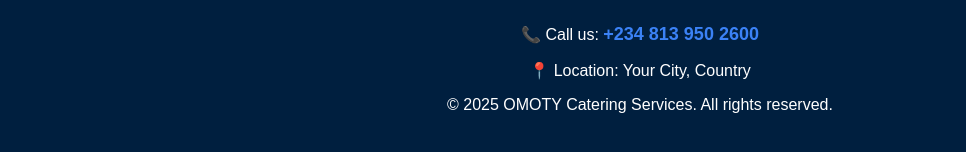
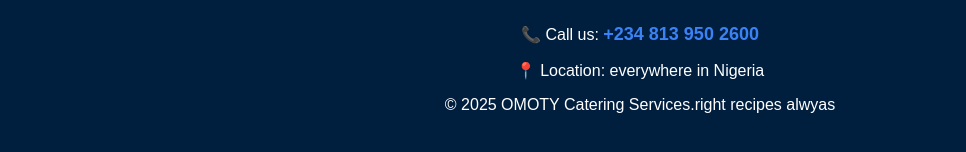
Before and after one commit to bluenoeth/omoty-cateeering-services, a plain HTML site: page index.html in a window 1280 px wide. Shown: the part 536-688 px from the top of the page, without its empty margins (0-966 px from the left). Drawn offline with Linux system fonts and the light colour scheme.

Commit message:
Update index.html

```diff
--- a/index.html
+++ b/index.html
@@ -36,11 +36,11 @@
     <section id="contact">
         <h2>Contact Us</h2>
         <p>📞 Call us: <a href="tel:+2348139502600">+234 813 950 2600</a></p>
-        <p>📍 Location: Your City, Country</p>
+        <p>📍 Location: everywhere in Nigeria</p>
     </section>
 
     <footer>
-        <p>© 2025 OMOTY Catering Services. All rights reserved.</p>
+        <p>© 2025 OMOTY Catering Services.right recipes alwyas</p>
     </footer>
 </body>
 </html>
```
